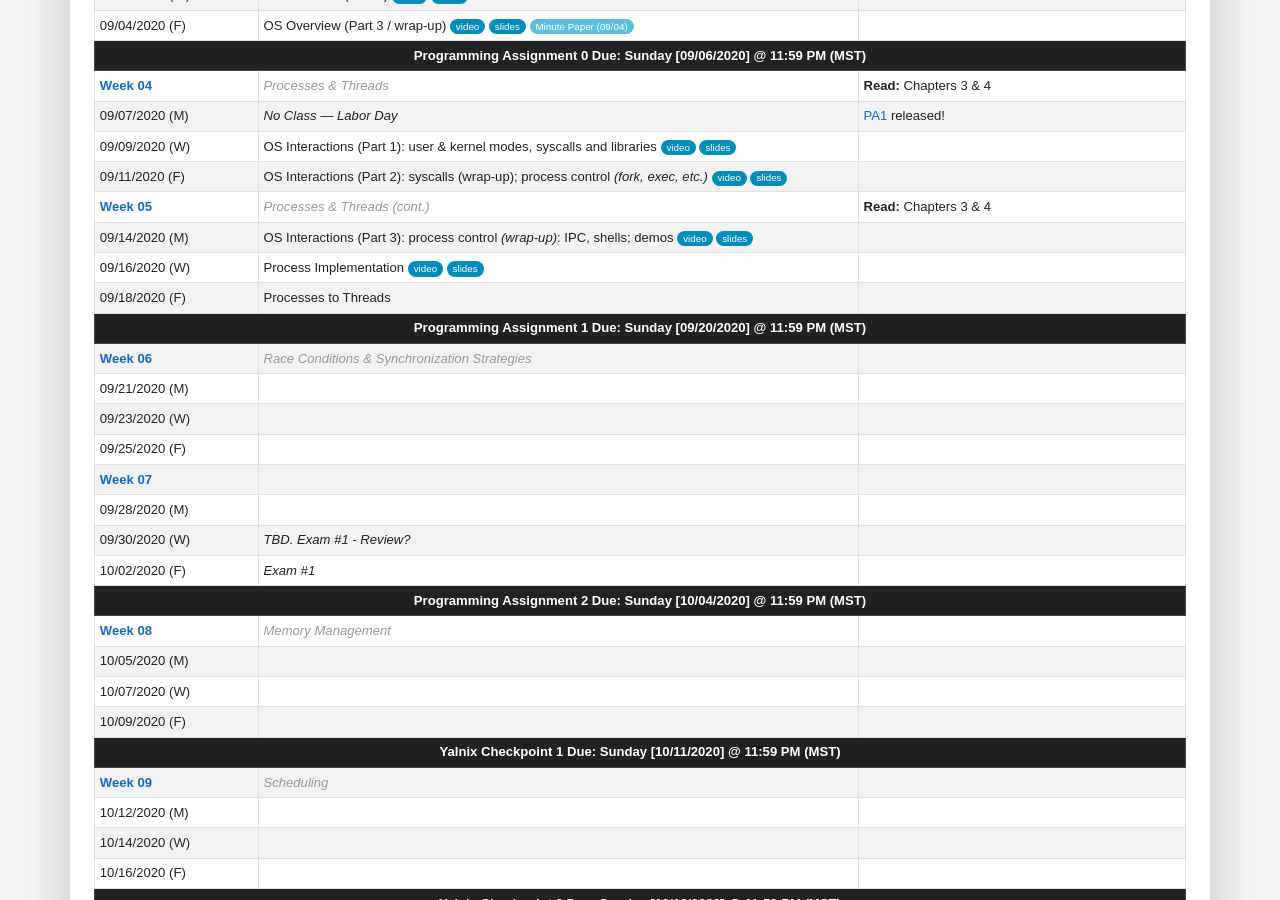
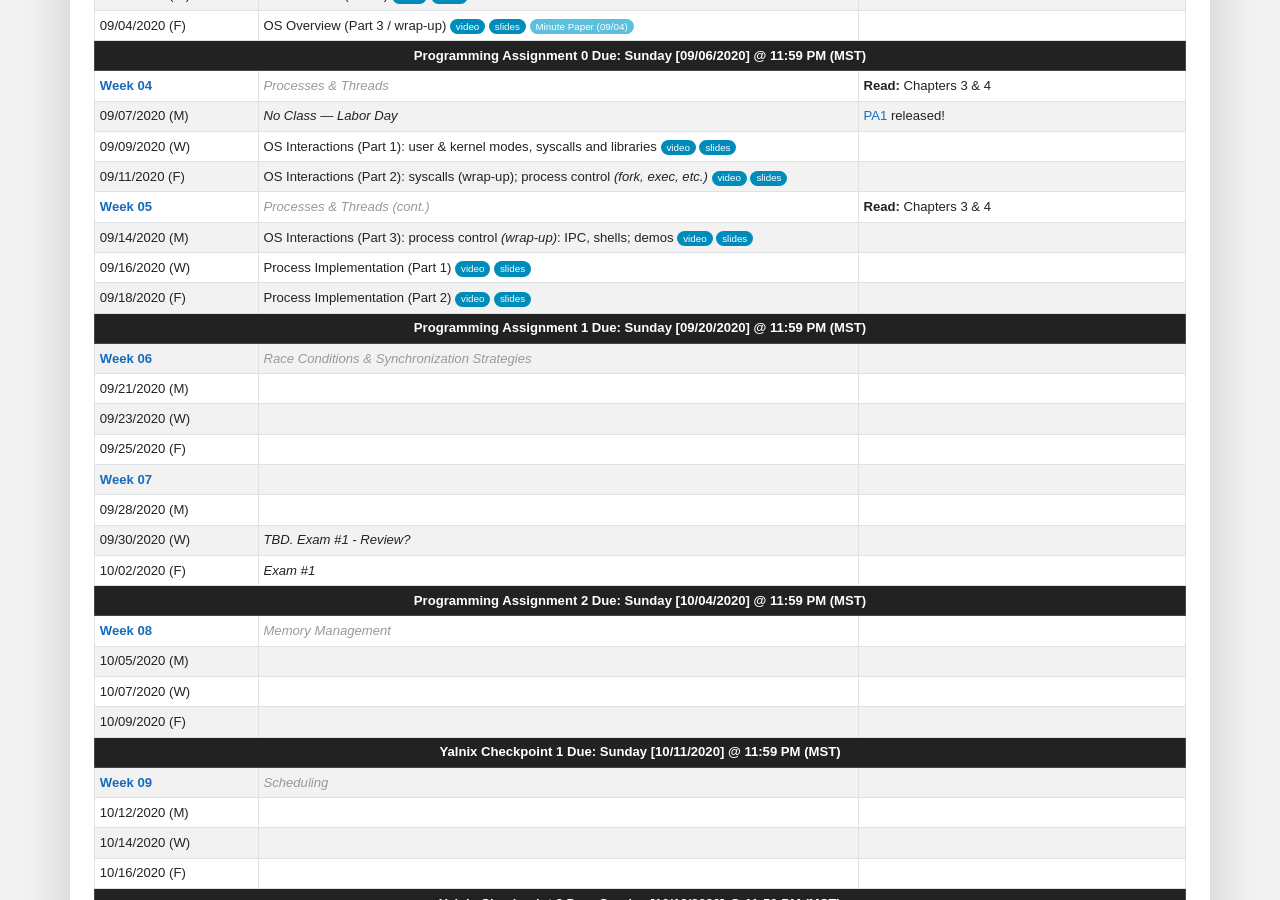
Before and after one commit to traviswpeters/cs460-2020-fall, a Jekyll site: the page built from index.md, in a window 1280 px wide and 900 px high, scrolled down 2063 px. Built offline with Jekyll 4.4.1, drawn with Linux system fonts in a browser that asks for light colours; nearby versions of some CDN libraries; some web fonts are replaced; comment, search, counter and statistics services are not loaded.

Commit message:
add video + slides

```diff
--- a/index.md
+++ b/index.md
@@ -333,7 +333,7 @@ If you have any questions, please contact me.
 <td markdown="span">09/16/2020 (W)</td>
 <!-- Topics & Lecture Details Here -->
 <td markdown="span" markdown="1">
-- Process Implementation
+- Process Implementation (Part 1)
 [video](https://zoom.us/rec/share/9FcVjsHL7sxEUhGGZ9KGY6BHsXAxiZVN7vY3zp34TygR0T1j5BWKF6KP_C2RGji4.eemPwCUVWKcfkJTo){:.video}
 [slides](files/cs460-05-procs-and-threads-p4.pdf){:.slides}
 </td>
@@ -346,9 +346,9 @@ If you have any questions, please contact me.
 <td markdown="span">09/18/2020 (F)</td>
 <!-- Topics & Lecture Details Here -->
 <td markdown="span" markdown="1">
-- Processes to Threads
-<!-- [video](){:.video} -->
-<!-- [slides](){:.slides} -->
+- Process Implementation (Part 2)
+[video](https://zoom.us/rec/share/pae5OYfT0kJk_RbX260SIOGzQ6GCPdl6Ieva4LgKILjHQQwv06UH56FJGqU265Np.GtQAaUkH5MkAYbkv){:.video}
+[slides](files/cs460-05-procs-and-threads-p5.pdf){:.slides}
 </td>
 <!-- Assignments & Reading Here -->
 <td markdown="span">
@@ -376,6 +376,9 @@ If you have any questions, please contact me.
 <td markdown="span">09/21/2020 (M)</td>
 <!-- Topics & Lecture Details Here -->
 <td markdown="span" markdown="1">
+<!-- - Processes to Threads -->
+<!-- [video](){:.video} -->
+<!-- [slides](){:.slides} -->
 </td>
 <!-- Assignments & Reading Here -->
 <td markdown="span" markdown="1">
```
Also changed, not shown: 1 other file.
